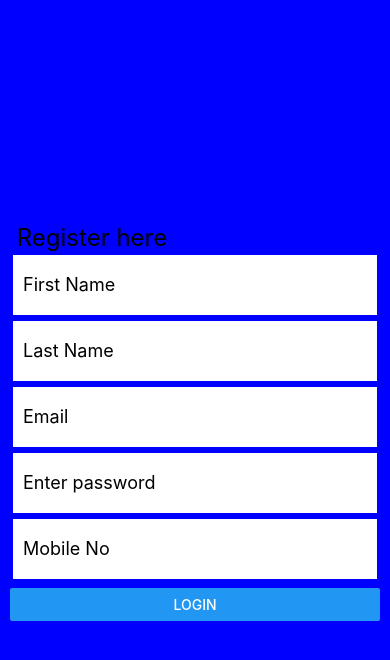
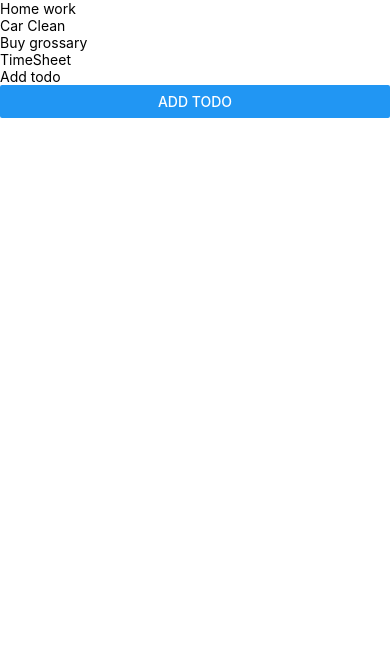
Before and after one commit to vishalpotinda2608/reacat-native-trainnnig, a React Native app: screen / in a window 390 px wide. Shown: the top 660 px of the page. Built offline with nearby package versions, Linux system fonts and the light colour scheme.

Commit message:
passing data from child to parent

```diff
--- a/App.tsx
+++ b/App.tsx
@@ -4,11 +4,18 @@ import Home from './src/Views/Home/Home'
 import Login from './src/Views/Login/Login'
 import Register from './src/Views/Register/Register'
 import  {useEffect} from 'react'
+import ListTodo from './src/Views/Todos/ListTodo'
+
 
 function App(){
 console.log('app loaded')
+const [todos,setTodos]=useState(["Home work","Car Clean","Buy grossary","TimeSheet"])
   const [counter,setCounter]=useState(0)
   const [alert,setAlert]=useState();
+  const [user,setUser]=useState({
+    username:"vishal",
+    password:'123456'
+  })
 
 
   // useEffect(()=>{
@@ -29,7 +36,8 @@ console.log('app loaded')
 
   return (
     <SafeAreaView>
-       <Register />
+      <ListTodo todos={todos} />
+       {/* <Register theme="green " fontFamily="fansarif" user={user} arr={["NIlhi","fdjl","fdhf"]} /> */}
     </SafeAreaView>
   )
 }
--- a/src/Views/Register/Register.tsx
+++ b/src/Views/Register/Register.tsx
@@ -1,9 +1,13 @@
 import { Button, StyleSheet, Text, TextInput, View } from 'react-native'
 import React, { useEffect, useState } from 'react'
 
-const Register = () => {
-  console.log("Regiter reloaded");
+const Register = (props) => {
+  console.log("received theme color",props);
 
+  props.user.username="Nikhil"
+  // props.theme="blue"
+  console.log(props);
+  props.arr.push("ABC")
 
 
   const [user, setUser] = useState({
--- /dev/null
+++ b/src/Views/Todos/AddTodo.tsx
@@ -0,0 +1,20 @@
+import { Button, StyleSheet, Text, TextInput, View } from 'react-native'
+import React,{useState} from 'react'
+
+const AddTodo = (props) => {
+    const [todo,setTodos]=useState('')
+
+    const addTodos=()=>{
+        props.onAddTodo(todo)
+    }
+  return (
+    <View>
+      <TextInput placeholder='Add todo' onChangeText={(t)=>setTodos(t)} />
+      <Button title="Add Todo" onPress={addTodos} />
+    </View>
+  )
+}
+
+export default AddTodo
+
+const styles = StyleSheet.create({})
--- /dev/null
+++ b/src/Views/Todos/ListTodo.tsx
@@ -0,0 +1,26 @@
+import { StyleSheet, Text, View } from 'react-native'
+import React from 'react'
+import AddTodo from './AddTodo'
+
+const ListTodo = (props) => {
+
+    const todoHandler=(todo)=>{
+        console.log(todo);
+
+    }
+  return (
+    <View>
+
+     {props.todos.map((todo)=>{
+        return(
+            <Text>{todo}</Text>
+        )
+     }) }
+     <AddTodo onAddTodo={(todo)=>todoHandler(todo)} />
+    </View>
+  )
+}
+
+export default ListTodo
+
+const styles = StyleSheet.create({})
```
